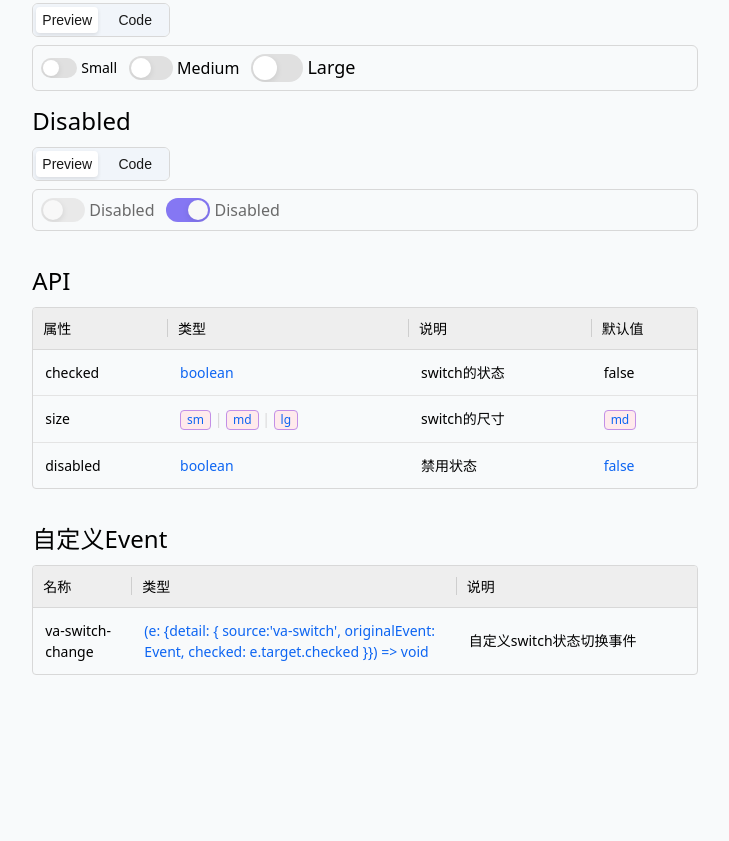
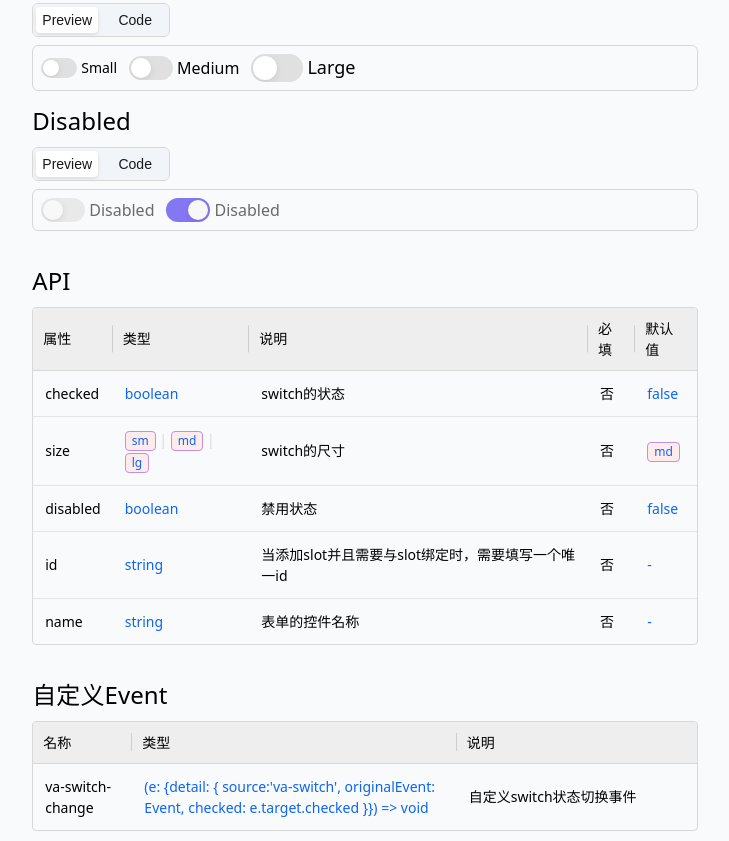
Before and after one commit to CiroLee/vanilla-components, a website: page src/docs/switch.html in a window 1280 px wide. Shown: the part 450-1291 px from the top of the page, without its empty margins (275-1004 px from the left). Before the commit the page ends 1149 px from the top, so only its background shows below. Drawn offline with nearby package versions, Linux system fonts and the light colour scheme; a script that the page names is missing; files whose address does not match are found by name.

Commit message:
feat: 优化api表格

```diff
--- a/src/docs/codes/switch.js
+++ b/src/docs/codes/switch.js
@@ -4,3 +4,9 @@ export const sizeCode = `<va-switch size="sm" id="sm">Small</va-switch>
 
 export const disabledCode = `<va-switch id="sw-1" disabled>Disabled</va-switch>
 <va-switch id="sw-2" disabled checked>Disabled</va-switch>`;
+export const labelCode = `<va-switch id="switch-auto" class="gap">Auto Translate</va-switch>`;
+export const labelCssCode = `
+/* CSS */
+.gap {
+  gap: 4px;
+}`;
--- a/src/docs/switch.html
+++ b/src/docs/switch.html
@@ -30,7 +30,10 @@
               <va-switch id="switch-auto" class="[&::part(switch)]:gap-1">Auto Translate</va-switch>
             </div>
             <div slot="code">
-              <syntax-highlight language="html"><va-switch id="switch-auto">Auto Translate</va-switch></syntax-highlight>
+              <syntax-highlight id="switch-label-code" language="html"></syntax-highlight>
+            </div>
+            <div slot="code">
+              <syntax-highlight id="switch-label-css-code" language="css"></syntax-highlight>
             </div>
           </preview-code-switcher>
           <h4 id="size" class="mt-3 mb-2">Size</h4>
@@ -64,6 +67,7 @@
                   <th>属性</th>
                   <th>类型</th>
                   <th>说明</th>
+                  <th>必填</th>
                   <th>默认值</th>
                 </tr>
               </thead>
@@ -72,19 +76,36 @@
                   <td>checked</td>
                   <td class="text-(--primary-color)">boolean</td>
                   <td>switch的状态</td>
-                  <td>false</td>
+                  <td>否</td>
+                  <td class="text-(--primary-color)">false</td>
                 </tr>
                 <tr>
                   <td>size</td>
                   <td class="text-(--border-color)"><va-tag size="sm">sm</va-tag> | <va-tag size="sm">md</va-tag> | <va-tag size="sm">lg</va-tag></td>
                   <td>switch的尺寸</td>
+                  <td>否</td>
                   <td><va-tag size="sm">md</va-tag></td>
                 </tr>
                 <tr>
                   <td>disabled</td>
                   <td class="text-(--primary-color)">boolean</td>
                   <td>禁用状态</td>
+                  <td>否</td>
                   <td class="text-(--primary-color)">false</td>
+                </tr>
+                <tr>
+                  <td>id</td>
+                  <td class="text-(--primary-color)">string</td>
+                  <td>当添加slot并且需要与slot绑定时，需要填写一个唯一id</td>
+                  <td>否</td>
+                  <td class="text-(--primary-color)">-</td>
+                </tr>
+                <tr>
+                  <td>name</td>
+                  <td class="text-(--primary-color)">string</td>
+                  <td>表单的控件名称</td>
+                  <td>否</td>
+                  <td class="text-(--primary-color)">-</td>
                 </tr>
               </tbody>
             </table>
@@ -124,10 +145,14 @@
   import '../ui/tag/index.js';
   import './components/on-this-page.js';
   import './components/syntax-highlight.js';
-  import { sizeCode, disabledCode } from './codes/switch.js';
+  import { sizeCode, disabledCode, labelCode, labelCssCode } from './codes/switch.js';
 
   const sizeCC = document.getElementById('switch-size-code');
   const disabledCC = document.getElementById('switch-disabled-code');
+  const labelCC = document.getElementById('switch-label-code');
+  const labelCssCC = document.getElementById('switch-label-css-code');
   sizeCC.code = sizeCode;
   disabledCC.code = disabledCode;
+  labelCC.code = labelCode;
+  labelCssCC.code = labelCssCode;
 </script>
```
Also changed, not shown: src/docs/button.html (+8 -0 lines), src/docs/modal.html (+4 -0 lines), src/docs/tag.html (+5 -0 lines).
